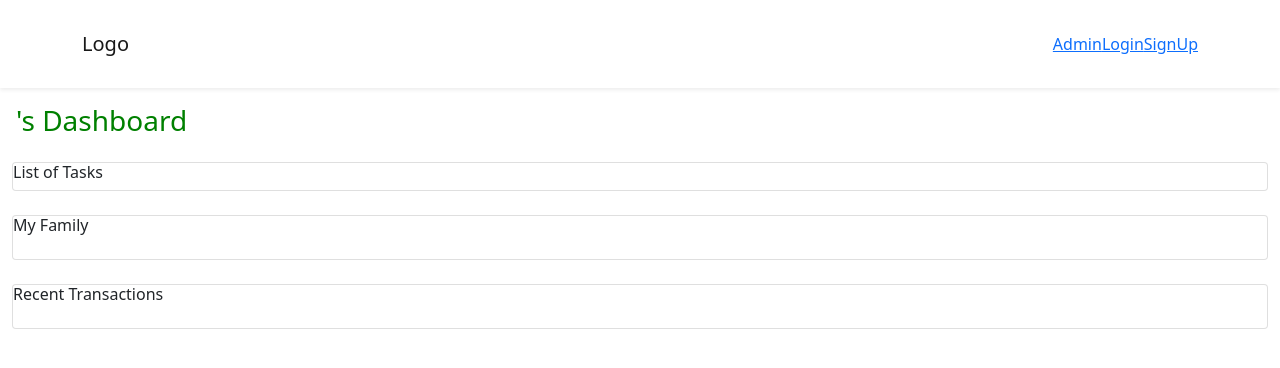
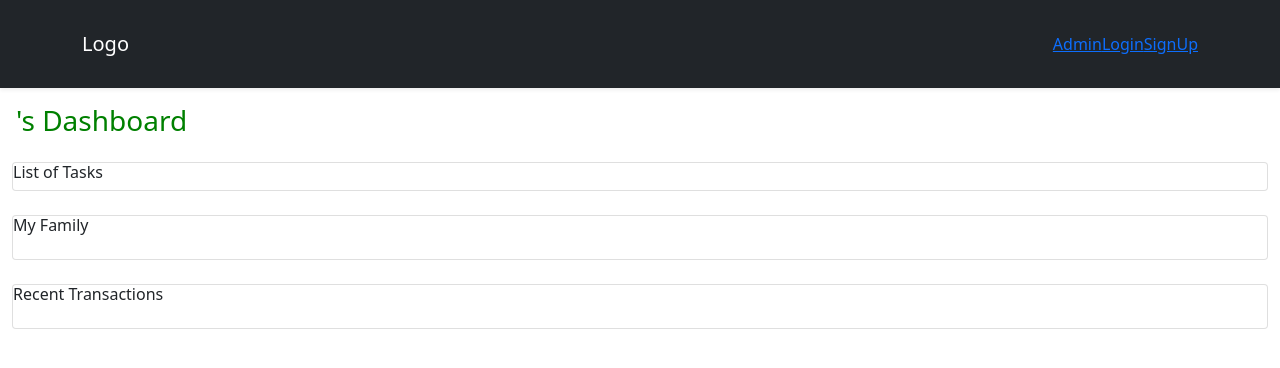
Before and after one commit to neshmasood/family-banking-system, a Django app: page /dashboard/ in a window 1280 px wide. Shown: the top 368 px of the page. Run offline with Django 4.2, Linux system fonts and the light colour scheme.

Commit message:
made changes to navBar

```diff
--- a/main_app/templates/base.html
+++ b/main_app/templates/base.html
@@ -15,7 +15,7 @@
 </head>
 <body id="kt_body" class="header-fixed header-tablet-and-mobile-fixed toolbar-enabled aside-fixed aside-default-enabled">
 
-    <nav class="navbar navbar-expand-md py-4 navbar-light bg-white shadow-sm">
+    <nav class="navbar navbar-expand-md py-4 navbar-dark bg-dark shadow-sm">
       <div class="container">
           <a class="navbar-brand" href="#">Logo</a>
           <button type="button" data-toggle="collapse" data-target="#navbarSupportedContent" aria-controls="navbarSupportedContent" aria-expanded="false" aria-label="Toggle navigation" class="navbar-toggler"><span class="navbar-toggler-icon"></span></button>
```
